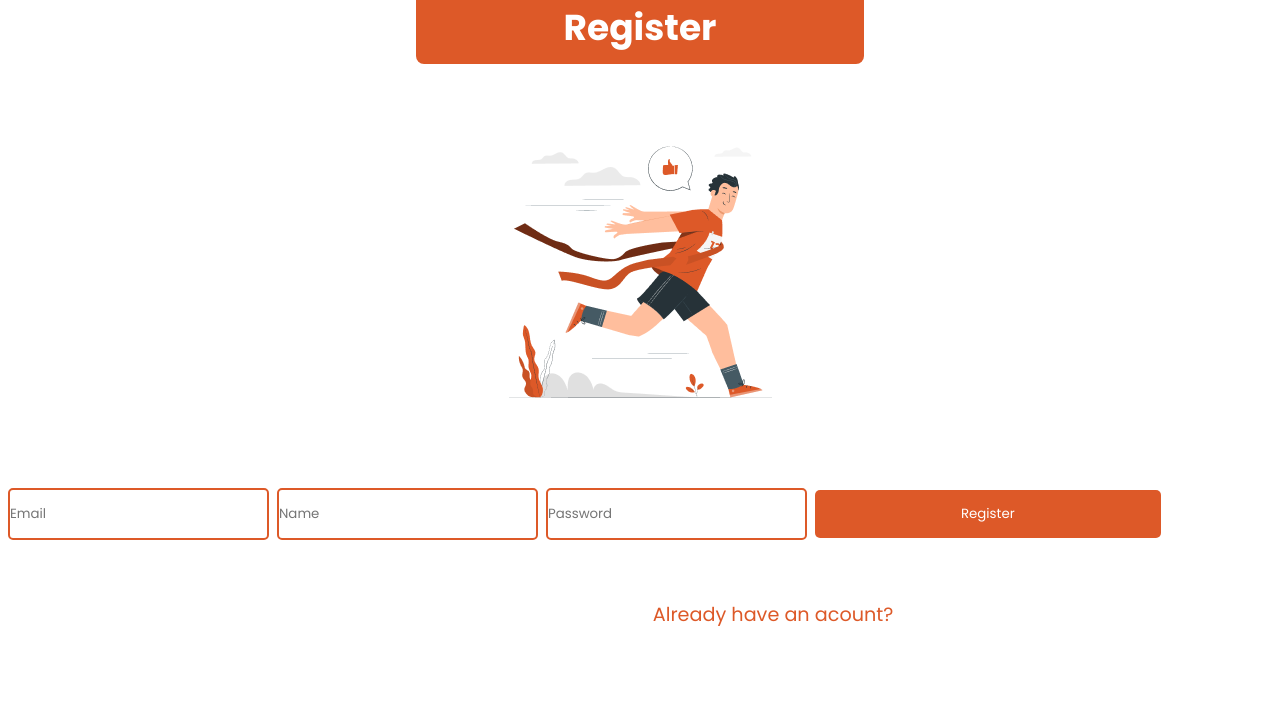
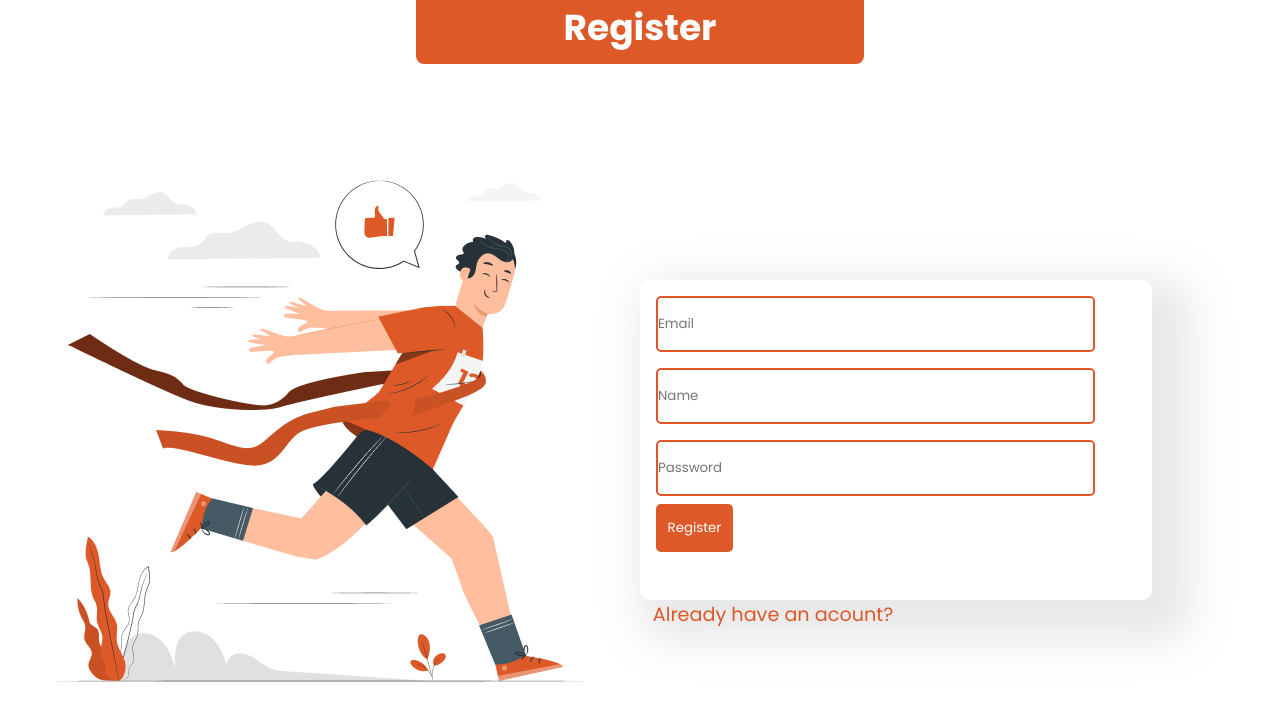
Before and after one commit to Fiifisapp/React_Hunter, a React (Create React App) app: page /auth in a window 1280 px wide. Both pictures are taken after a click on the element "Don't have an account? SignUp here". Shown: the top 720 px of the page. Built offline with nearby package versions, Linux system fonts and the light colour scheme; no server answers.

Commit message:
styles added

```diff
--- a/src/components/login.styles.css
+++ b/src/components/login.styles.css
@@ -9,12 +9,14 @@
   }
 
   .login-input {
+    width: 80%;
     height: 6vh;
     color: #dd5928;
     border: 2px solid #dd5928;
     border-radius: 5px;
     margin-top: 1rem;
     margin-left: 0.5rem;
+    border: 1px solid red;
   }
   .login-form {
     margin-top: 2rem;
@@ -165,13 +167,12 @@
 
 @media screen and (min-width: 1024px) {
   .login-image {
-    background-image: url("../assets/login/tablet/Curious-amico.svg");
+    background-image: url("../assets/login/desktop/Curious-amico.svg");
     background-position: center;
     background-repeat: no-repeat;
     width: 40%;
     height: 85vh;
-    margin-top: 2rem;
-    margin-left: 5rem;
+    margin-left: 1rem;
   }
 
   .login-input {
@@ -188,17 +189,16 @@
     position: absolute;
     top: 40%;
     left: 50%;
+    box-shadow: 20px 20px 40px 20px rgba(164, 164, 164, 0.25);
   }
   .login-button {
-    width: 20%;
-    height: 7.5vh;
-    margin-left: 0.5rem;
+    width: 15%;
+    height: 6vh;
     margin-top: 0.5rem;
-    background-color: #dd5928;
+    background-color: #DD5928;
     border-radius: 5px;
     color: white;
     border: none;
-    font-size: 1.2rem;
   }
   .login-button:hover {
     background-color: #5f5b5b;
@@ -211,7 +211,7 @@
     margin-top: 0.5rem;
     position: absolute;
     top: 60%;
-    left: 68%;
+    left: 70%;
   }
   .login-text:hover {
     cursor: pointer;
--- a/src/index.css
+++ b/src/index.css
@@ -98,6 +98,41 @@
   }
 }
 
+
+
+@media screen and (min-width: 360) {
+  .signup-image{
+    width: 100%;
+    margin-top: 0.5rem;
+    height: 50vh;
+    background-image: url(./assets/New_password/tablet/Finish\ line-pana.png);
+    background-repeat: no-repeat;
+    background-position: center;
+  }
+  .signup-input{
+    width: 100%;
+    height: 4.5vh;
+    color: #DD5928;
+    border: 2px solid #DD5928;
+    border-radius: 5px;
+    margin-left: 1rem;
+  }
+  .signup-button{
+    width: 50%;
+    height: 5vh;
+    margin-left: 1rem;
+    margin-top: 0.5rem;
+    background-color: #DD5928;
+    border-radius: 5px;
+    color: white;
+    border: none;
+  }
+  .signup-button:hover {
+    background-color: #5F5B5B;
+    cursor: pointer;
+  }
+}
+
 /* for iphone SE */
 @media screen and (min-width: 375px){
   .banner{
@@ -149,6 +184,69 @@
     border: none;
   }
   .reset-button:hover {
+    background-color: #5F5B5B;
+    cursor: pointer;
+  }
+
+  .signup-image{
+    width: 100%;
+    margin-top: 0.5rem;
+    height: 50vh;
+    background-image: url(./assets/New_password/phone/Finish\ line-pana.png);
+    background-repeat: no-repeat;
+    background-position: center;
+  }
+  .signup-input{
+    width: 85%;
+    height: 6vh;
+    color: #DD5928;
+    border: 2px solid #DD5928;
+    border-radius: 5px;
+    margin-left: 1rem;
+  }
+  .signup-button{
+    width: 23%;
+    height: 6vh;
+    margin-left: 1rem;
+    margin-top: 0.5rem;
+    background-color: #DD5928;
+    border-radius: 5px;
+    color: white;
+    border: none;
+  }
+  .signup-button:hover {
+    background-color: #5F5B5B;
+    cursor: pointer;
+  }
+}
+@media screen and (min-width: 390px) {
+  .signup-image{
+    width: 100%;
+    margin-top: 0.5rem;
+    height: 50vh;
+    background-image: url(./assets/New_password/tablet/Finish\ line-pana.png);
+    background-repeat: no-repeat;
+    background-position: center;
+  }
+  .signup-input{
+    width: 85%;
+    height: 4.5vh;
+    color: #DD5928;
+    border: 2px solid #DD5928;
+    border-radius: 5px;
+    margin-left: 1rem;
+  }
+  .signup-button{
+    width: 20%;
+    height: 5vh;
+    margin-left: 1rem;
+    margin-top: 0.5rem;
+    background-color: #DD5928;
+    border-radius: 5px;
+    color: white;
+    border: none;
+  }
+  .signup-button:hover {
     background-color: #5F5B5B;
     cursor: pointer;
   }
@@ -206,6 +304,37 @@
     font-family: 'Poppins', sans-serif;
   }
 
+  .signup-image{
+    width: 100%;
+    margin-top: 0.5rem;
+    height: 50vh;
+    background-image: url(./assets/New_password/tablet/Finish\ line-pana.png);
+    background-repeat: no-repeat;
+    background-position: center;
+  }
+  .signup-input{
+    width: 85%;
+    height: 4.5vh;
+    color: #DD5928;
+    border: 2px solid #DD5928;
+    border-radius: 5px;
+    margin-left: 1rem;
+  }
+  .signup-button{
+    width: 20%;
+    height: 5vh;
+    margin-left: 1rem;
+    margin-top: 0.5rem;
+    background-color: #DD5928;
+    border-radius: 5px;
+    color: white;
+    border: none;
+  }
+  .signup-button:hover {
+    background-color: #5F5B5B;
+    cursor: pointer;
+  }
+
 }
 
 @media screen and (min-width: 1024px){
@@ -224,7 +353,7 @@
     margin-top: 2rem;
     margin-left: 5rem;
     height: 85vh;
-    background-image: url(./assets/reset/tablet/question_amico.png);
+    background-image: url(./assets/reset/desktop/Questions-pana.png);
     background-repeat: no-repeat;
     background-position: center;
   }
@@ -251,9 +380,8 @@
     font-size: 1rem;
   }
   .reset-button{
-    width: 20%;
-    height: 8vh;
-    margin-left: 0.5rem;
+    width: 15%;
+    height: 6vh;
     margin-top: 0.5rem;
     background-color: #DD5928;
     border-radius: 5px;
@@ -277,3 +405,45 @@
     cursor: pointer;
   }
 }
+
+@media screen and (min-width: 1024px) {
+  .signup-image{
+    width: 50%;
+    margin-top: 0.5rem;
+    height: 90vh;
+    background-image: url(./assets/New_password/desktop/Finish\ line-pana.png);
+    background-repeat: no-repeat;
+    background-position: center;
+  }
+  .signup-form{
+    width: 40%;
+    height: 40vh;
+    position: absolute;
+    top: 35%;
+    left: 50%;
+    border-radius: 10px;
+    box-shadow: 20px 20px 40px 20px rgba(164, 164, 164, 0.25);
+  }
+  .signup-input{
+    width: 85%;
+    height: 6.5vh;
+    color: #DD5928;
+    border: 2px solid #DD5928;
+    border-radius: 5px;
+    margin-left: 1rem;
+  }
+  .signup-button{
+    width: 15%;
+    height: 6vh;
+    margin-left: 1rem;
+    margin-top: 0.5rem;
+    background-color: #DD5928;
+    border-radius: 5px;
+    color: white;
+    border: none;
+  }
+  .signup-button:hover {
+    background-color: #5F5B5B;
+    cursor: pointer;
+  }
+}
```
